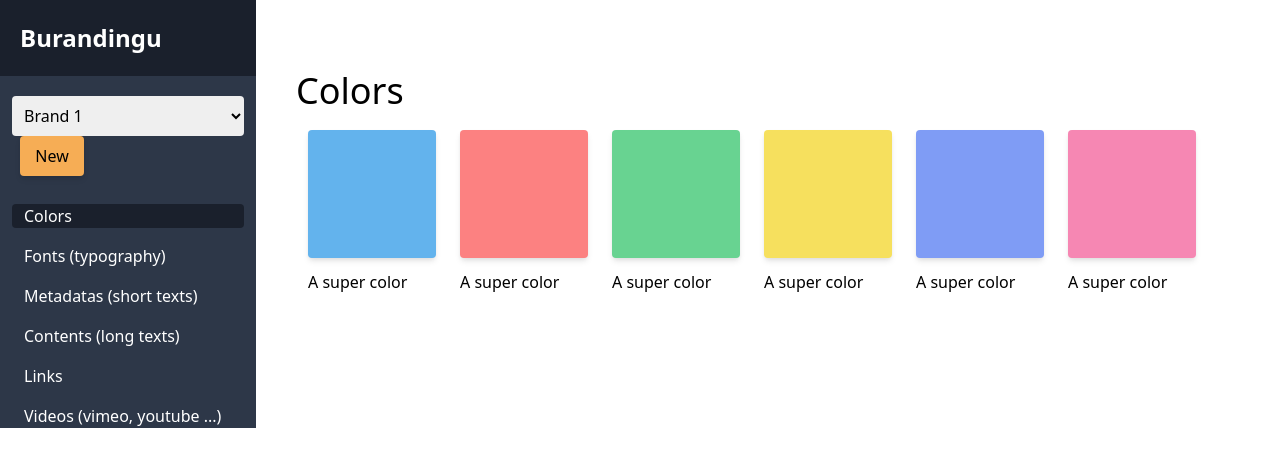
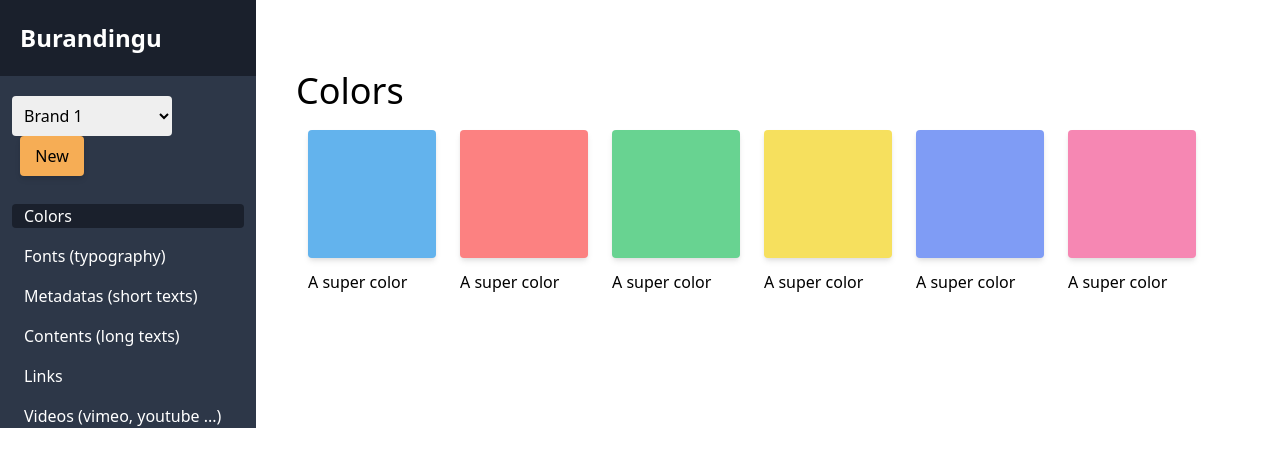
Before and after one commit to ninaly0/burandingu, a website built with Parcel: page index.html in a window 1280 px wide. Built offline with nearby package versions, Linux system fonts and the light colour scheme.

Commit message:
fixed responsive

```diff
--- a/index.html
+++ b/index.html
@@ -29,7 +29,7 @@
             </section>
             <section class="px-3 pt-5">
                 <div>
-                    <select class="w-full h-10 rounded text-black p-2" name="name_brand" id="name_brand">
+                    <select class="w-40 h-10 rounded text-black p-2" name="name_brand" id="name_brand">
                         <option class="font-base pl-3" value="Brand 1">Brand 1</option>
                     </select>
                     <button class="text-black bg-orange-400 w-16 h-10 ml-2 mb-3 rounded outline-none shadow-md">
```
